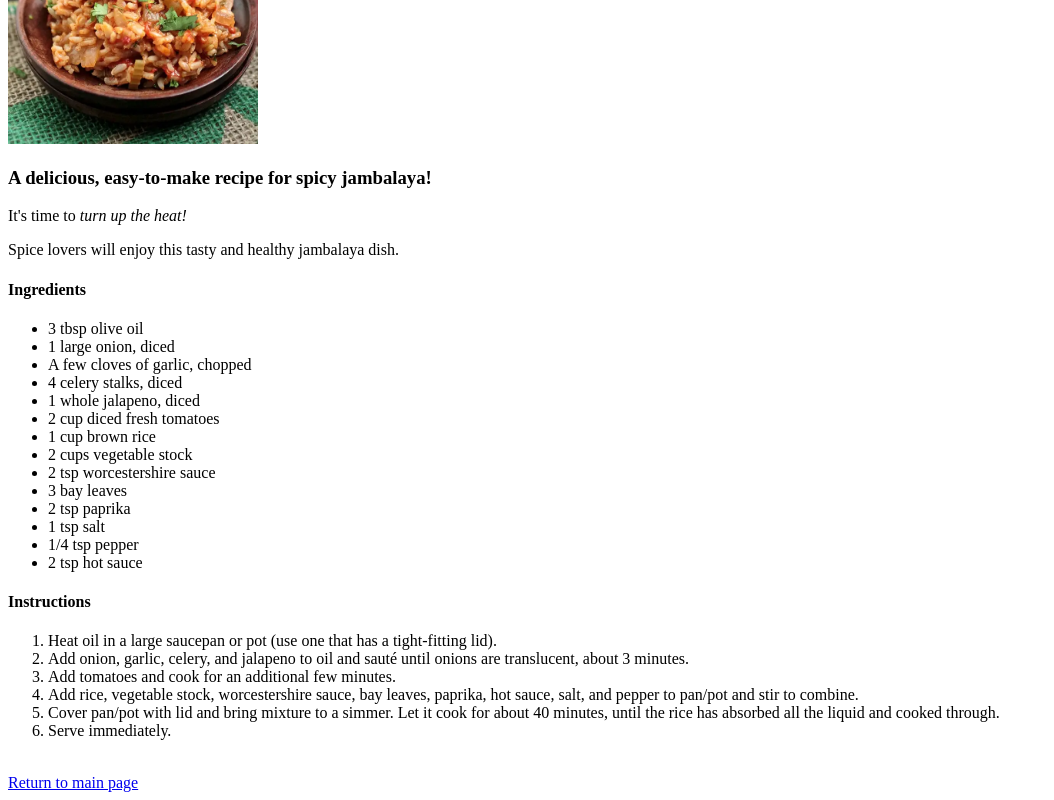
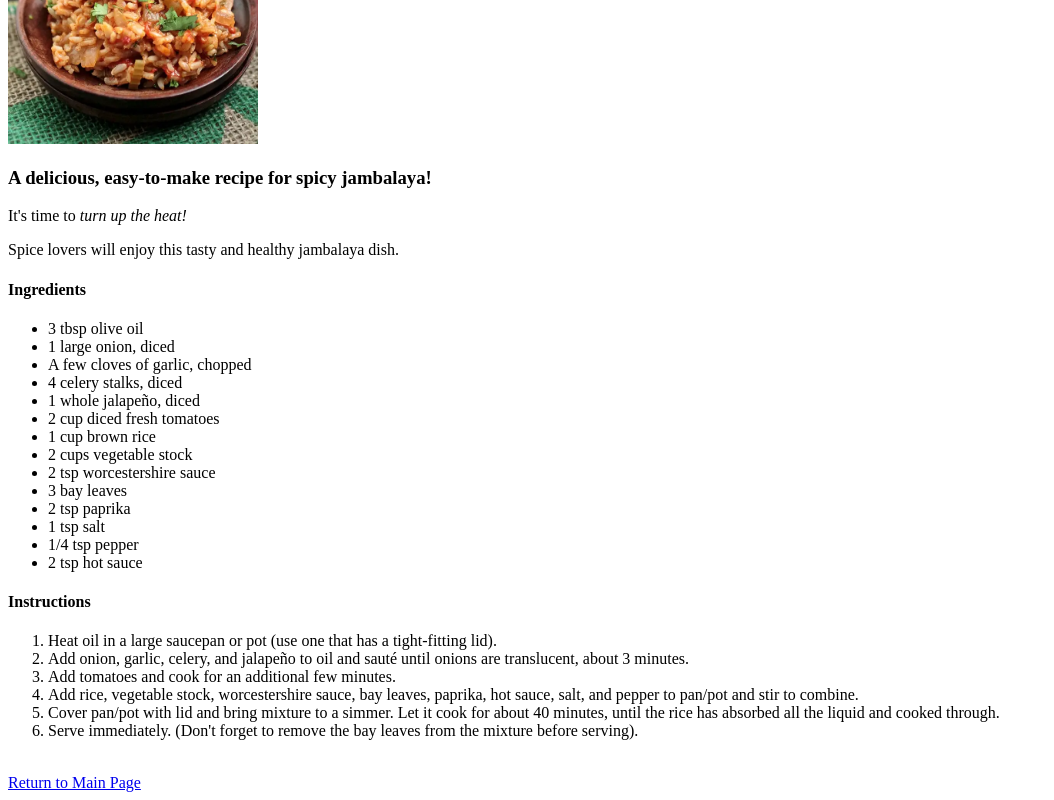
Before and after one commit to sunsetflip/odin-recipes, a plain HTML site: page recipes/jambalaya.html in a window 1280 px wide. Shown: the part 336-1136 px from the top of the page, without its empty margins (0-1054 px from the left). Drawn offline with Linux system fonts and the light colour scheme.

Commit message:
Updated main page and jambalaya recipe.

```diff
--- a/recipes/jambalaya.html
+++ b/recipes/jambalaya.html
@@ -17,7 +17,7 @@
                 <li>1 large onion, diced</li>
                 <li>A few cloves of garlic, chopped</li>
                 <li>4 celery stalks, diced</li>
-                <li>1 whole jalapeno, diced</li>
+                <li>1 whole jalapeño, diced</li>
                 <li>2 cup diced fresh tomatoes</li>
                 <li>1 cup brown rice</li>
                 <li>2 cups vegetable stock</li>
@@ -33,14 +33,14 @@
             <h4>Instructions</h4>
             <ol>
                 <li>Heat oil in a large saucepan or pot (use one that has a tight-fitting lid).</li>
-                <li>Add onion, garlic, celery, and jalapeno to oil and sauté until onions are translucent, about 3 minutes.</li>
+                <li>Add onion, garlic, celery, and jalapeño to oil and sauté until onions are translucent, about 3 minutes.</li>
                 <li>Add tomatoes and cook for an additional few minutes.</li>
                 <li>Add rice, vegetable stock, worcestershire sauce, bay leaves, paprika, hot sauce, salt, and pepper to pan/pot and stir to combine.</li>
                 <li>Cover pan/pot with lid and bring mixture to a simmer. Let it cook for about 40 minutes, until the rice has absorbed all the liquid and cooked through.</li>
-                <li>Serve immediately.</li>
+                <li>Serve immediately. (Don't forget to remove the bay leaves from the mixture before serving).</li>
             </ol>
         </div>
         <br />
-        <a href="../index.html">Return to main page</a>
+        <a href="../index.html">Return to Main Page</a>
     </body>
 </html>
```
Also changed, not shown: index.html (+6 -0 lines).
